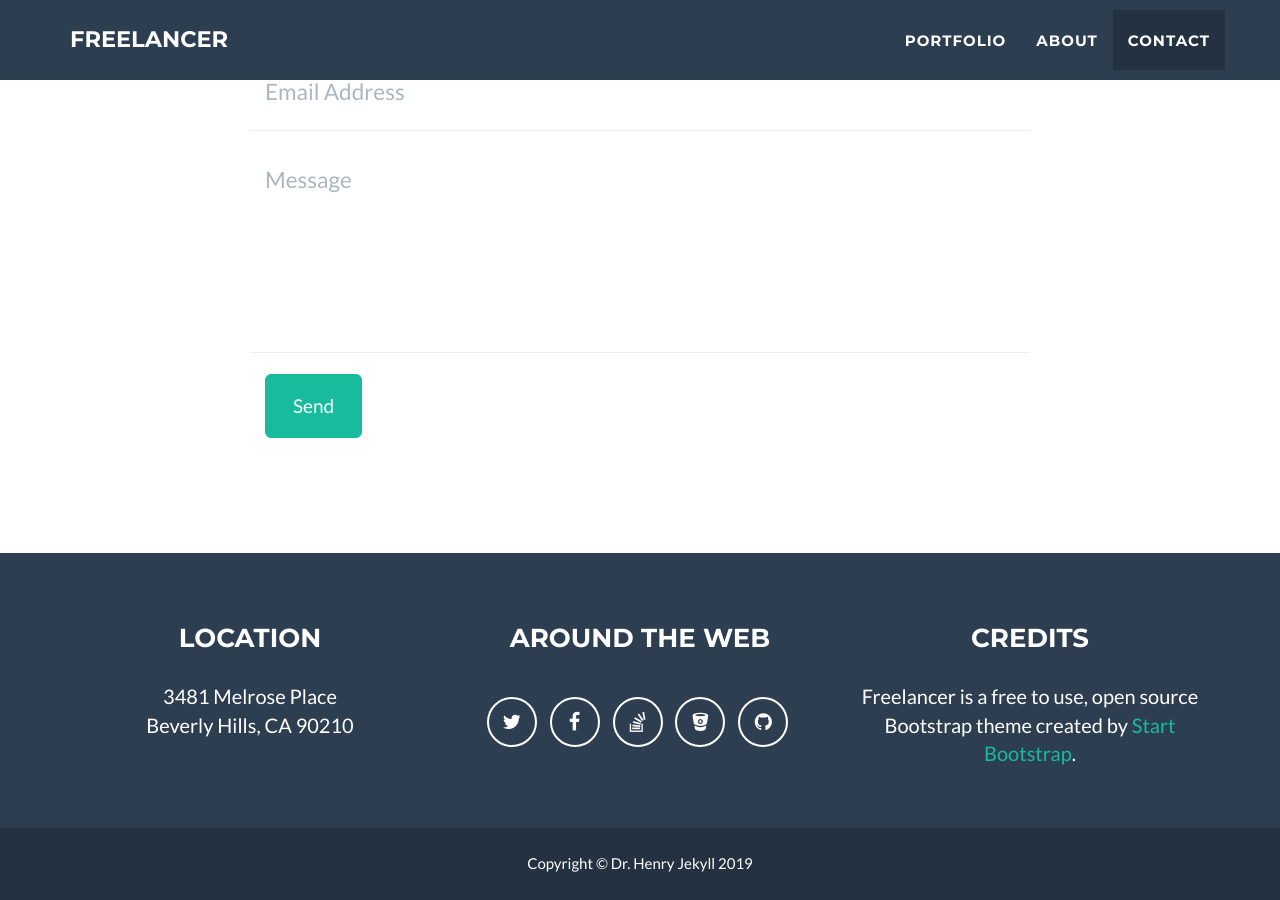
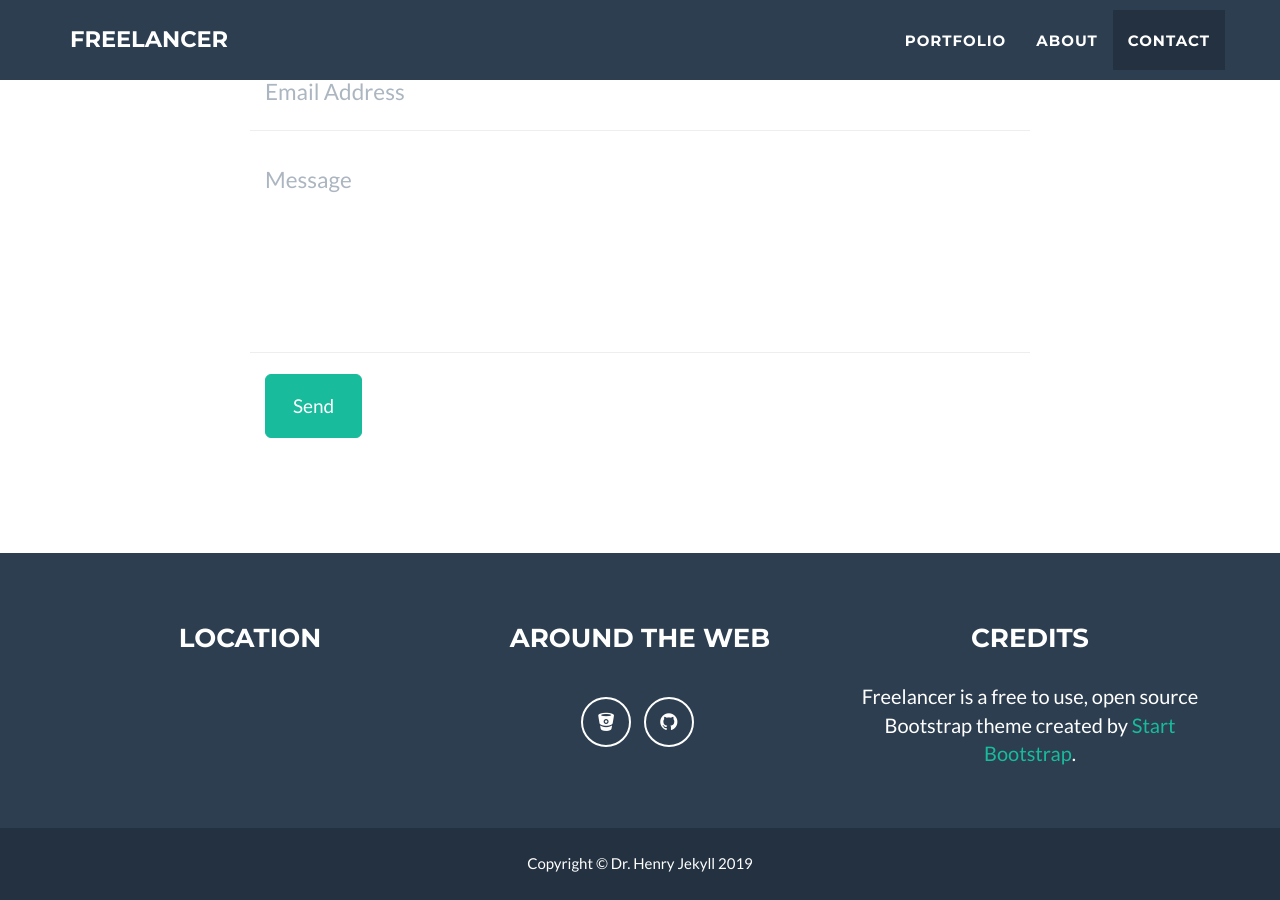
Before and after one commit to tmguru/incredible-primrose, a Jekyll site: the page built from index.html, in a window 1280 px wide and 900 px high, scrolled down 2485 px. Built offline with Jekyll 4.4.1, drawn with Linux system fonts in a browser that asks for light colours.

Commit message:
Update Config “config”

```diff
--- a/_config.yml
+++ b/_config.yml
@@ -23,19 +23,11 @@ footer:
   social: Around the Web
   credits: Credits
 social:
-  - title: twitter
-    url: 'http://twitter.com/jekyllrb'
-  - title: facebook
-    url: ''
-  - title: stack-overflow
-    url: 'http://stackoverflow.com/questions/tagged/jekyll'
   - title: bitbucket
     url: 'http://bitbucket.org/jekyll'
   - title: github
     url: 'http://github.com/jekyll'
-address:
-  - line: 3481 Melrose Place
-  - line: 'Beverly Hills, CA 90210'
+address: []
 credits: >-
   Freelancer is a free to use, open source Bootstrap theme created by <a
   href="http://startbootstrap.com">Start Bootstrap</a>.
```
